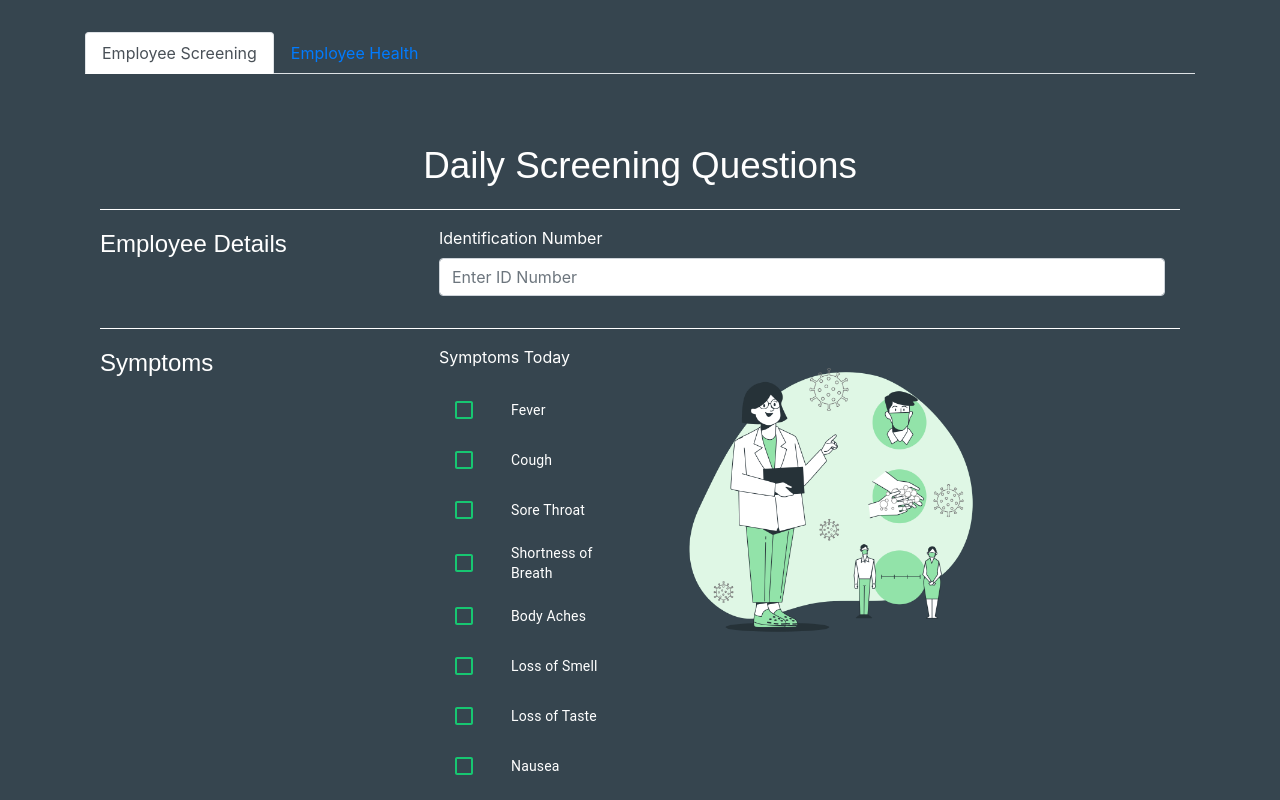
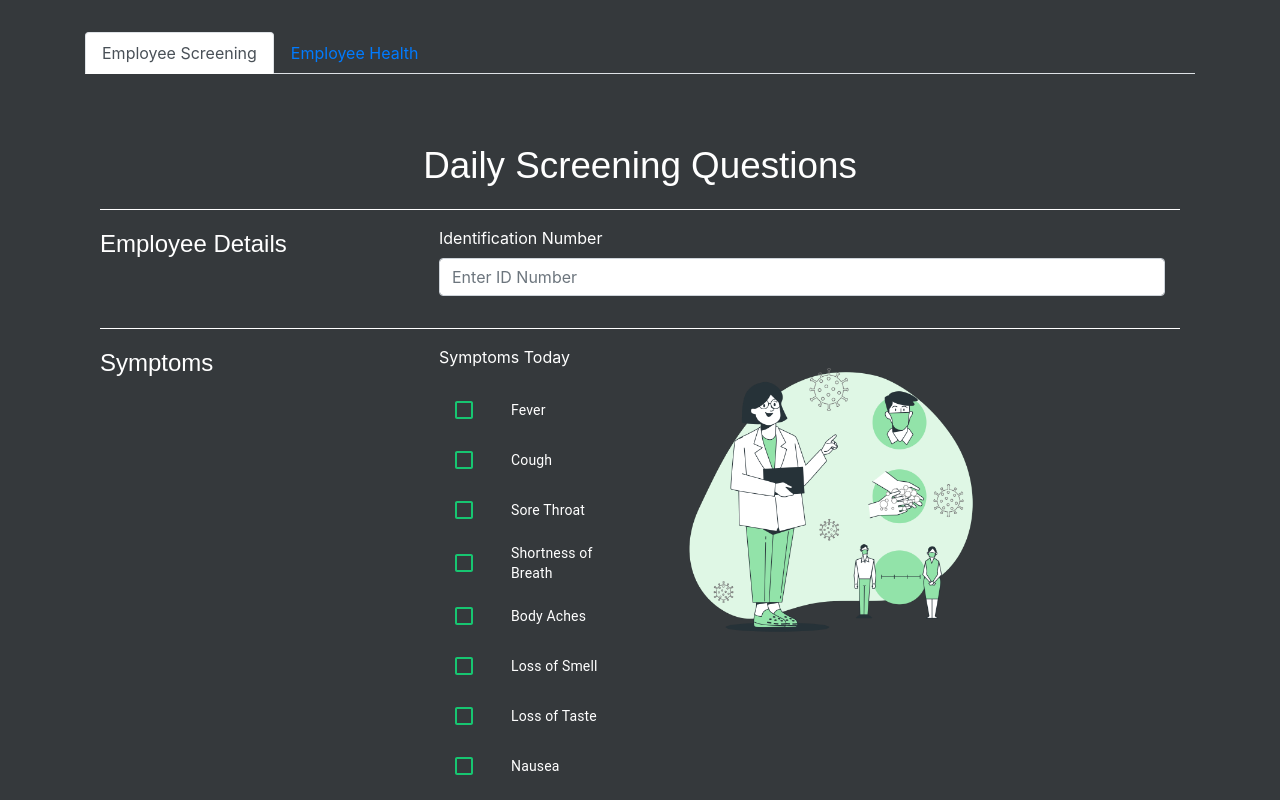
Before and after one commit to kialanpillay/compli-client, a React (Create React App) app in the folder app/: page /capture in a window 1280 px wide. Shown: the top 800 px of the page. Built offline with nearby package versions, Linux system fonts and the light colour scheme.

Commit message:
Updated theme color

```diff
--- a/app/src/App.css
+++ b/app/src/App.css
@@ -1,8 +1,8 @@
 .App {
   text-align: center;
-  background-color: #36454f;
+  background-color: rgb(53,57,60);
 }
 
 html {
-  background-color: #36454f;
+  background-color: rgb(53,57,60);
 }
--- a/app/src/pages/Capture.js
+++ b/app/src/pages/Capture.js
@@ -144,7 +144,7 @@ export default class Capture extends Component {
 
   render() {
     return (
-      <div className="p-Div" style={{ backgroundColor: "#36454F" }}>
+      <div className="p-Div" style={{ backgroundColor: "rgb(53,57,60)" }}>
         <Container>
           <Tabs defaultActiveKey="capture" style={{ marginTop: "2rem" }}>
             <Tab eventKey="capture" title="Employee Screening">
--- a/app/src/pages/Dashboard.js
+++ b/app/src/pages/Dashboard.js
@@ -169,7 +169,7 @@ export default class Dashboard extends React.Component {
         <Container>
           <Row className="justify-content-center" style={{ marginTop: "2rem" }}>
             <Col md="auto">
-              <h1 style={{ fontSize: "4rem" }}>Dashboard</h1>
+              <h1 style={{ color: "white", fontSize: "4rem" }}>Dashboard</h1>
             </Col>
           </Row>
           {this.state.records.length === 0 ? (
@@ -178,7 +178,7 @@ export default class Dashboard extends React.Component {
             <div>
               <Row style={{ marginTop: "1rem" }}>
                 <Col md={3}>
-                  <Card style={{ height: "12rem", marginBottom: "1rem" }}>
+                  <Card style={{ minHeight: "12rem", marginBottom: "1rem" }}>
                     <Card.Body>
                       <Card.Title>Average Temperature</Card.Title>
                       <Card.Subtitle className="mb-2 text-muted">
@@ -200,7 +200,7 @@ export default class Dashboard extends React.Component {
                 </Col>
 
                 <Col md={3}>
-                  <Card style={{ height: "12rem", marginBottom: "1rem" }}>
+                  <Card style={{ minHeight: "12rem", marginBottom: "1rem" }}>
                     <Card.Body>
                       <Card.Title>Isolated Employees</Card.Title>
                       <Card.Subtitle className="mb-2 text-muted">
@@ -263,7 +263,7 @@ export default class Dashboard extends React.Component {
                   </Card>
                 </Col>
                 <Col md={3}>
-                  <Card style={{ height: "20rem", marginBottom: "1rem" }}>
+                  <Card style={{ minHeight: "20rem", marginBottom: "1rem" }}>
                     <Card.Body>
                       <Card.Title>In-Office Employees</Card.Title>
                       <Card.Subtitle className="mb-2 text-muted">
@@ -281,7 +281,7 @@ export default class Dashboard extends React.Component {
                   </Card>
                 </Col>
                 <Col md={3}>
-                  <Card style={{ height: "20rem", marginBottom: "1rem" }}>
+                  <Card style={{ minHeight: "20rem", marginBottom: "1rem" }}>
                     <Card.Body>
                       <Card.Title>Predicted Occupancy</Card.Title>
                       <Card.Subtitle className="mb-2 text-muted">
```
